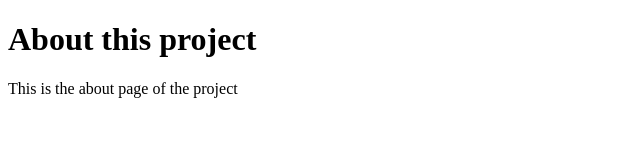
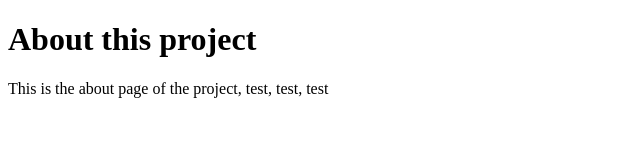
Before and after one commit to antonio30111988/MernNamesApp, a React app: page public/about.html in a window 1280 px wide. Shown: the full height of the page, 0-640 px from the left. Built offline with nearby package versions, Linux system fonts and the light colour scheme.

Commit message:
Test commit 4

```diff
--- a/public/about.html
+++ b/public/about.html
@@ -6,6 +6,6 @@
 </head>
 <body>
 	<h1>About this project</h1>
-	<p>This is the about page of the project</p>
+	<p>This is the about page of the project, test, test, test</p>
 </body>
 </html>
```
Also changed, not shown: public/index.html (+1 -0 lines).
